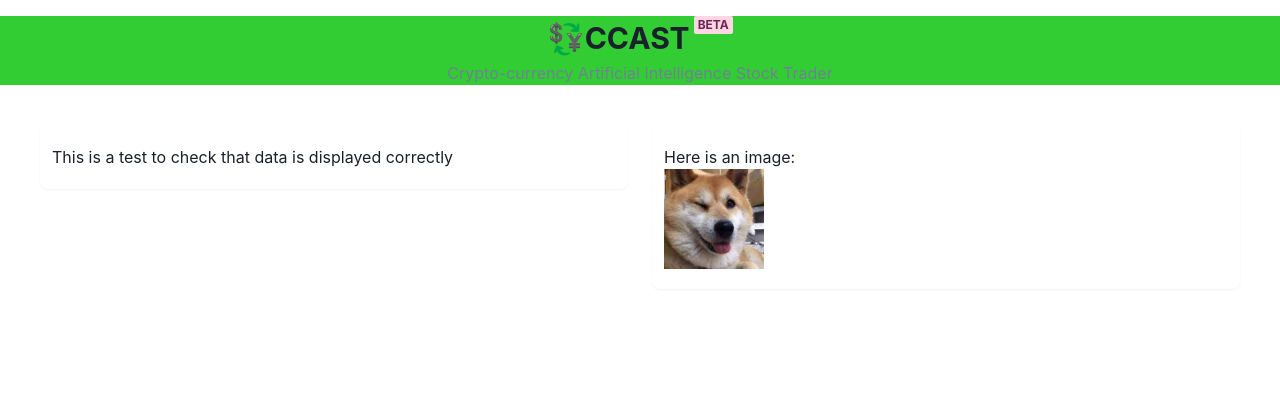
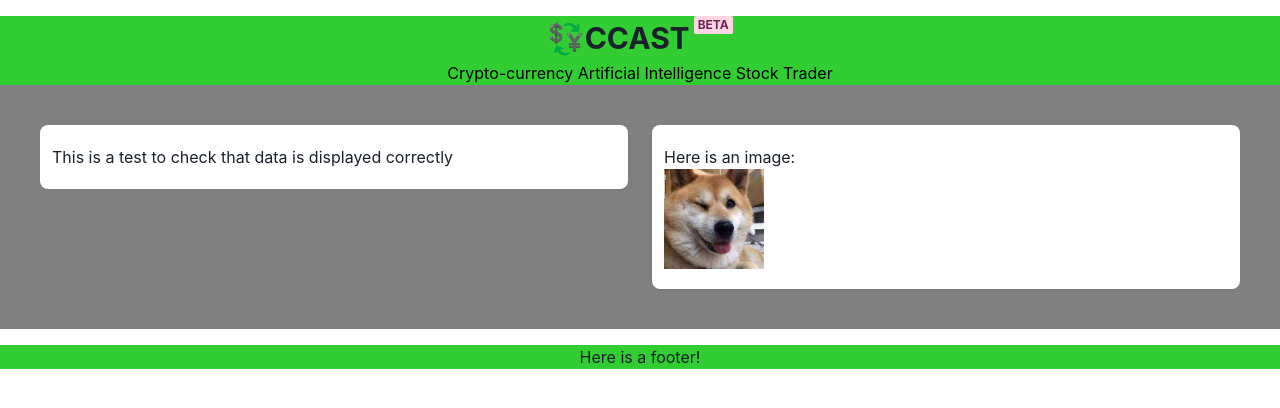
Before and after one commit to Dankyi/ccast, a React (Create React App) app in the folder ccast-gui/: page / in a window 1280 px wide. Shown: the top 408 px of the page. Built offline with nearby package versions, Linux system fonts and the light colour scheme.

Commit message:
Small changes

```diff
--- a/ccast-gui/src/App.js
+++ b/ccast-gui/src/App.js
@@ -48,11 +48,11 @@ const App = () => (
           BETA
         </Badge>
       </Flex>
-      <Text color="gray.500">
+      <Text color="black">
         Crypto-currency Artificial Intelligence Stock Trader
       </Text>
     </Flex>
-    <Grid p={10} gap={6} templateColumns="repeat(auto-fit, minmax(350px, 1fr))">
+    <Grid p={10} gap={6} templateColumns="repeat(auto-fit, minmax(350px, 1fr))" backgroundColor={"gray"}>
       <Stack>
         <Box
           backgroundColor="white"
@@ -86,6 +86,23 @@ const App = () => (
         </Box>
       </Stack>
     </Grid>
+
+    <Flex
+    backgroundColor={"limegreen"}
+      display="flex"
+      flexDirection="column"
+      alignItems="center"
+      justifyContent="center"
+      textAlign="center"
+      mt={4}
+    >
+  <Flex>
+    <Text>
+      Here is a footer!
+    </Text>
+  </Flex>
+</Flex>
+
   </ChakraProvider>
 )
 
```
